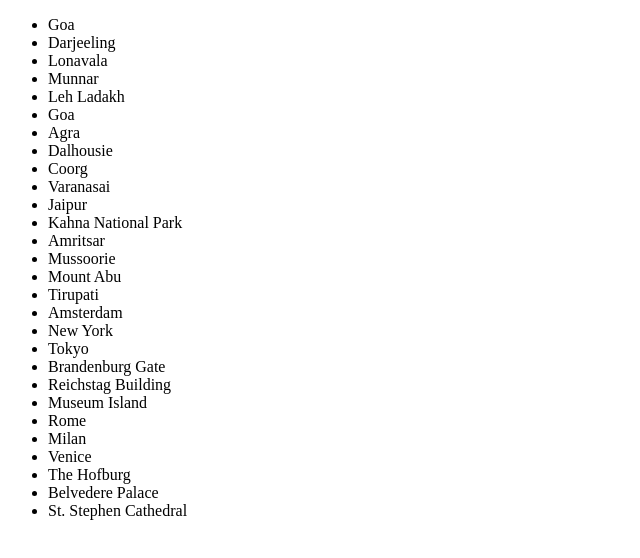
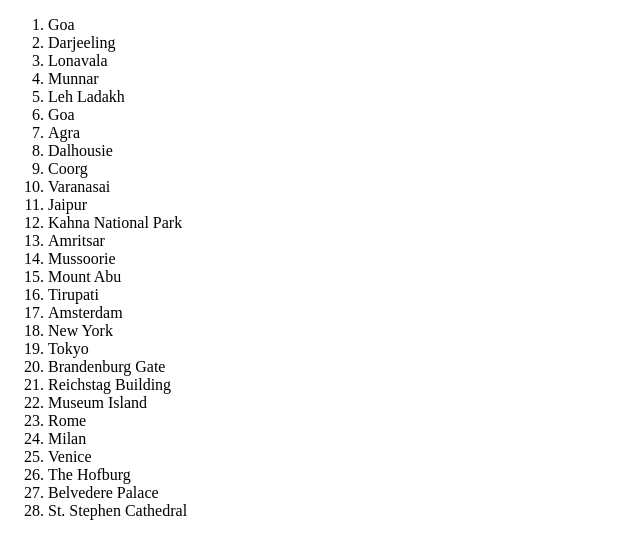
Before and after one commit to ssgarx/React-will-you-be-my-valentine---Holiday-List-React, a React app: page / in a window 1280 px wide. Shown: the top 558 px of the page, without its empty margins (0-640 px from the left). Built offline with nearby package versions, Linux system fonts and the light colour scheme.

Commit message:
2nd commit

```diff
--- a/src/components/App.js
+++ b/src/components/App.js
@@ -47,9 +47,9 @@ class App extends Component {
     var newList = [...indianLocations, ...otherLocations];
     return (
       <div id="main">
-        <ul>
+        <ol>
           {newList.map((item, index) => <li key={`location${index}`}>{item.name}</li>)}
-        </ul>
+        </ol>
       </div>
     )
   }
```
